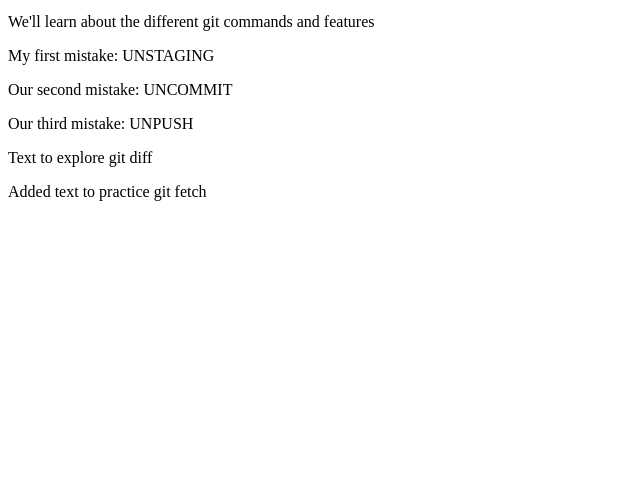
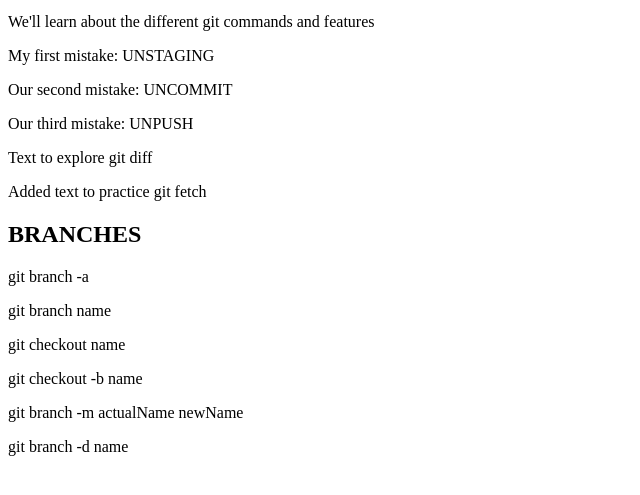
Before and after one commit to kevincastrochavez/git_commands, a plain HTML site: page git_example.html in a window 1280 px wide. Shown: the part 101-596 px from the top of the page, without its empty margins (0-640 px from the left). Drawn offline with Linux system fonts and the light colour scheme.

Commit message:
learned about organizing, creating and deleting branches

```diff
--- a/git_example.html
+++ b/git_example.html
@@ -27,5 +27,27 @@
     <!-- To show differences between previous commit and current file: git diff -->
 
     <p>Added text to practice git fetch</p>
+    <!-- Use git fetch, and the git pull -->
+
+    <h2>BRANCHES</h2>
+
+    <p>git branch -a</p>
+    <!-- List all the branches -->
+
+    <p>git branch name</p>
+    <!-- Create branches -->
+
+    <p>git checkout name</p>
+    <!-- Switch to specific branches -->
+
+    <p>git checkout -b name</p>
+    <!-- Create and Switch to specific branches -->
+
+    <p>git branch -m actualName newName</p>
+    <!-- Rename branches -->
+
+    <p>git branch -d name</p>
+    <!-- Delete branches -->
+    <!-- Switch to another branch before deleting -->
   </body>
 </html>
```
